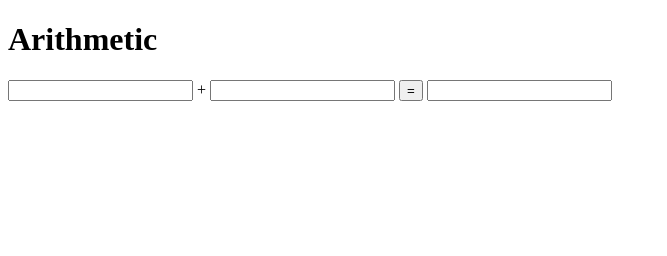
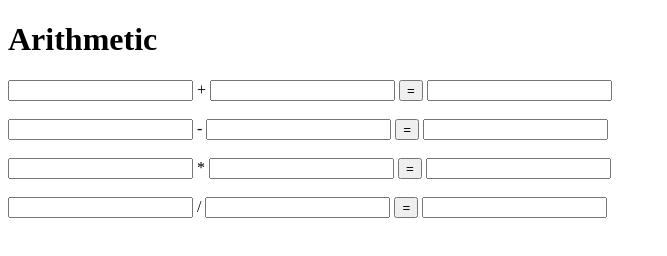
Before and after one commit to 7konigsberg/CSCI-P465-SE, a plain HTML site: page index.html in a window 1280 px wide. Shown: the whole page, without its empty margins (0-667 px from the left). Drawn offline with Linux system fonts and the light colour scheme.

Commit message:
subttract multipy divide

```diff
--- a/index.html
+++ b/index.html
@@ -9,6 +9,21 @@
     <section>
         <input id="first"/> + <input id="second"/>
         <button onclick="add()">=</button> <input id="answer"/>
+    </section>
+</br>
+    <section>
+        <input id="first_s"/> - <input id="second_s"/>
+        <button onclick="subtract()">=</button> <input id="answer_s"/>
+    </section>
+</br>
+    <section>
+        <input id="first_m"/> * <input id="second_m"/>
+        <button onclick="multiply()">=</button> <input id="answer_m"/>
+    </section>
+</br>
+    <section>
+        <input id="first_d"/> / <input id="second_d"/>
+        <button onclick="divide()">=</button> <input id="answer_d"/>
     </section>
 
     <script>
@@ -38,6 +53,35 @@
             const sum = await response.json();
             document.getElementById("answer").value = sum;
         }
+
+        async function subtract() {
+            const operand1Input = document.getElementById("first_s");
+            const operand2Input = document.getElementById("second_s");
+            let n = operand1Input.value;
+            let m = operand2Input.value;
+            const response = await fetch("https://arithmetic-service-zzahid.onrender.com/subtract/" + n + "/" + m);
+            const sum = await response.json();
+            document.getElementById("answer_s").value = sum;
+        }
+        async function multiply() {
+            const operand1Input = document.getElementById("first_m");
+            const operand2Input = document.getElementById("second_m");
+            let n = operand1Input.value;
+            let m = operand2Input.value;
+            const response = await fetch("https://arithmetic-service-zzahid.onrender.com/multiply/" + n + "/" + m);
+            const sum = await response.json();
+            document.getElementById("answer_m").value = sum;
+        }
+        async function divide() {
+            const operand1Input = document.getElementById("first_d");
+            const operand2Input = document.getElementById("second_d");
+            let n = operand1Input.value;
+            let m = operand2Input.value;
+            const response = await fetch("https://arithmetic-service-zzahid.onrender.com/divide/" + n + "/" + m);
+            const sum = await response.json();
+            document.getElementById("answer_d").value = sum;
+        }
+
     </script>
 
 </body>
```
